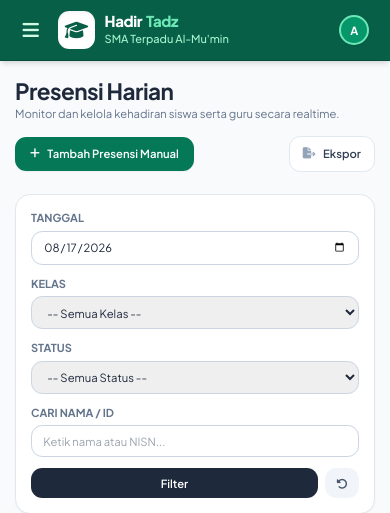
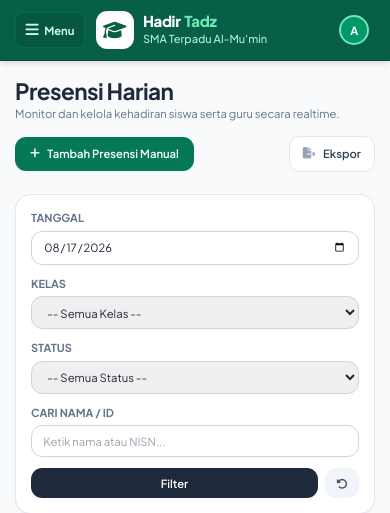
Before and after one commit to abdrohman968/HadirTadz, a PHP site: page /absensi_digital/admin/attendance.php in a window 390 px wide. Shown: the top 513 px of the page. Run offline with PHP 8.4, Linux system fonts and the light colour scheme; the visitor is signed in with stand-in values (Sample User, id 1); data comes from the database, SQL or seed files in the repository; tables that the repository leaves empty hold one stand-in row (values such as "Sample post"); some libraries are stand-ins or nearby versions.

Commit message:
Sidebar: burger desktop untuk hide/show; mobile hilangkan burger, admin pakai tombol Menu (guru/siswa pakai bottom nav)

```diff
--- a/includes/footer.php
+++ b/includes/footer.php
@@ -7,12 +7,25 @@ $base_url = get_base_url();
     <!-- Mobile Bottom Navigation Bar -->
     <?php include __DIR__ . '/bottom_nav.php'; ?>
 
-    <!-- Mobile Sidebar Controller Script -->
+    <!-- Sidebar Controller Script -->
     <script>
+        const desktopSidebarBtn = document.getElementById('desktop-sidebar-btn');
         const mobileMenuBtn = document.getElementById('mobile-menu-btn');
         const appSidebar = document.getElementById('app-sidebar');
         const mobileSidebarBackdrop = document.getElementById('mobile-sidebar-backdrop');
 
+        // Desktop: burger untuk hide/show sidebar (state tersimpan antar halaman)
+        if (desktopSidebarBtn && appSidebar) {
+            if (localStorage.getItem('ht-sidebar-collapsed') === '1') {
+                appSidebar.classList.add('lg:hidden');
+            }
+            desktopSidebarBtn.addEventListener('click', () => {
+                appSidebar.classList.toggle('lg:hidden');
+                localStorage.setItem('ht-sidebar-collapsed', appSidebar.classList.contains('lg:hidden') ? '1' : '0');
+            });
+        }
+
+        // Mobile: drawer sidebar (hanya Admin yang punya tombol Menu)
         if (mobileMenuBtn && appSidebar && mobileSidebarBackdrop) {
             mobileMenuBtn.addEventListener('click', () => {
                 appSidebar.classList.toggle('-translate-x-full');
--- a/includes/header.php
+++ b/includes/header.php
@@ -68,11 +68,19 @@ $page_title = $page_title ?? 'Absensi Digital';
     <header class="no-print flex-shrink-0 z-30 bg-emerald-800 text-white shadow-md border-b border-emerald-900">
         <div class="px-4 sm:px-6 lg:px-8">
             <div class="flex items-center justify-between h-16">
-                <!-- Left: Mobile Toggle & HadirTadz Two-Color Brand -->
+                <!-- Left: Desktop Burger, Mobile Menu (Admin), Brand -->
                 <div class="flex items-center gap-3">
-                    <button id="mobile-menu-btn" type="button" class="lg:hidden p-2 rounded-lg text-emerald-100 hover:bg-emerald-700 focus:outline-none focus:ring-2 focus:ring-emerald-400">
+                    <!-- Desktop Burger: hide/show sidebar -->
+                    <button id="desktop-sidebar-btn" type="button" title="Tampilkan / Sembunyikan menu samping" class="hidden lg:flex items-center justify-center p-2 rounded-lg text-emerald-100 hover:bg-emerald-700 focus:outline-none focus:ring-2 focus:ring-emerald-400">
                         <i class="fa-solid fa-bars text-xl"></i>
                     </button>
+                    <!-- Mobile Menu (hanya Admin; Guru & Siswa memakai bottom nav) -->
+                    <?php if (($current_user['role_code'] ?? '') === 'admin'): ?>
+                    <button id="mobile-menu-btn" type="button" class="lg:hidden flex items-center gap-1.5 px-2.5 py-1.5 rounded-lg bg-emerald-900/50 border border-emerald-700/60 text-emerald-100 hover:bg-emerald-700 focus:outline-none focus:ring-2 focus:ring-emerald-400">
+                        <i class="fa-solid fa-bars text-base"></i>
+                        <span class="text-xs font-bold">Menu</span>
+                    </button>
+                    <?php endif; ?>
                     <a href="<?= $base_url ?>/index.php" class="flex items-center gap-2.5 group">
                         <div class="w-10 h-10 rounded-xl bg-white text-emerald-800 flex items-center justify-center font-extrabold text-xl shadow-inner group-hover:scale-105 transition-transform overflow-hidden">
                             <?php if (!empty($school['logo_url'])): ?>
```
